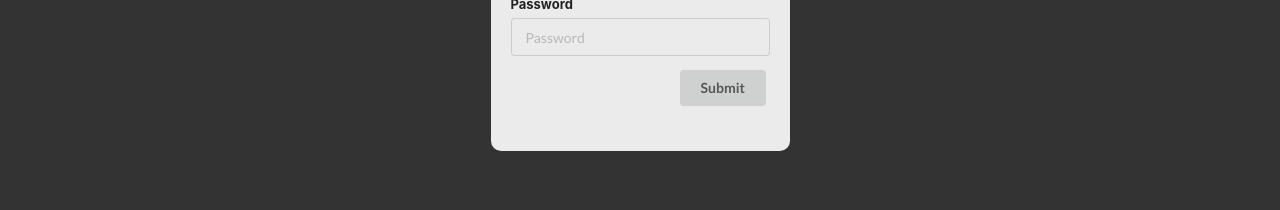
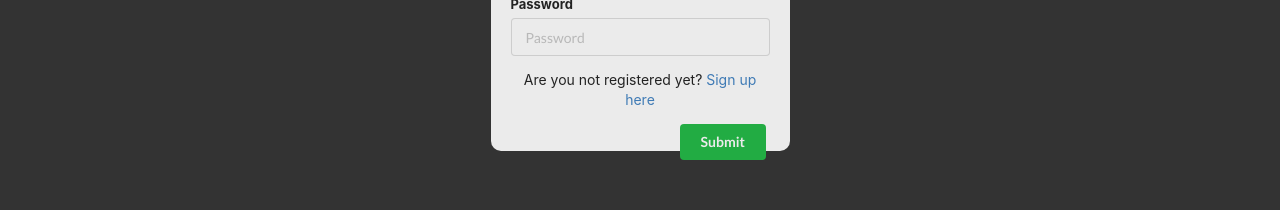
Before and after one commit to CarlosJSL/challenge-crypto, a React (Create React App) app: page /login in a window 1280 px wide. Shown: the part 409-619 px from the top of the page. Built offline with nearby package versions, Linux system fonts and the light colour scheme.

Commit message:
feat register form

```diff
--- a/src/Components/Login/LoginForm/LoginForm.jsx
+++ b/src/Components/Login/LoginForm/LoginForm.jsx
@@ -4,9 +4,11 @@ import './LoginForm.css'
 export default class LoginForm extends Component {
     constructor(props) {
         super(props);
+
         this.state = {
           email: "",
-          password: ""
+          password: "",
+          showRegisterForm:  false
         };
         this.handleChange = this.handleChange.bind(this)
         this.handleSubmit = this.handleSubmit.bind(this)
@@ -37,6 +39,7 @@ export default class LoginForm extends Component {
     }
 
     render() {
+        if(!this.state.showRegisterForm){
             return (
                 <div className="ui two column centered grid">
                     <div className="four wide column">
@@ -49,10 +52,35 @@ export default class LoginForm extends Component {
                                 <label>Password</label>
                                 <input type="text" id="password" placeholder="Password" value={this.state.password} onChange={this.handleChange} ></input>
                             </div>
-                        <button className="ui button" type="submit">Submit</button>
+                             <p id="register">Are you not registered yet?
+                                <a onClick={()=> this.setState({showRegisterForm: true})}> Sign up here</a>
+                            </p>
+                            <button className="ui positive button" type="submit">Submit</button>
+                        </form>
+                    </div>
+                </div>
+            )
+        } else  {
+            return (
+                <div className="ui two column centered grid">
+                    <div className="four wide column">
+                        <form className="ui form" onSubmit={this.handleSubmit}>
+                            <div className="field">
+                                <label>Emaisl</label>
+                                <input type="email" id="email" placeholder="Email" value={this.state.email} onChange={this.handleChange}></input>
+                            </div>
+                            <div className="field">
+                                <label>Password</label>
+                                <input type="text" id="password" placeholder="Password" value={this.state.password} onChange={this.handleChange} ></input>
+                            </div>
+                             <p id="register">Are you registered ?
+                                <a onClick={()=> this.setState({showRegisterForm: false})}> Sign in here</a>
+                            </p>
+                            <button className="ui positive button" type="submit">Submit</button>
                         </form>
                     </div>
                 </div>
             )
         }
     }
+}
```
Lines whose indentation alone changed are shown as unchanged.
